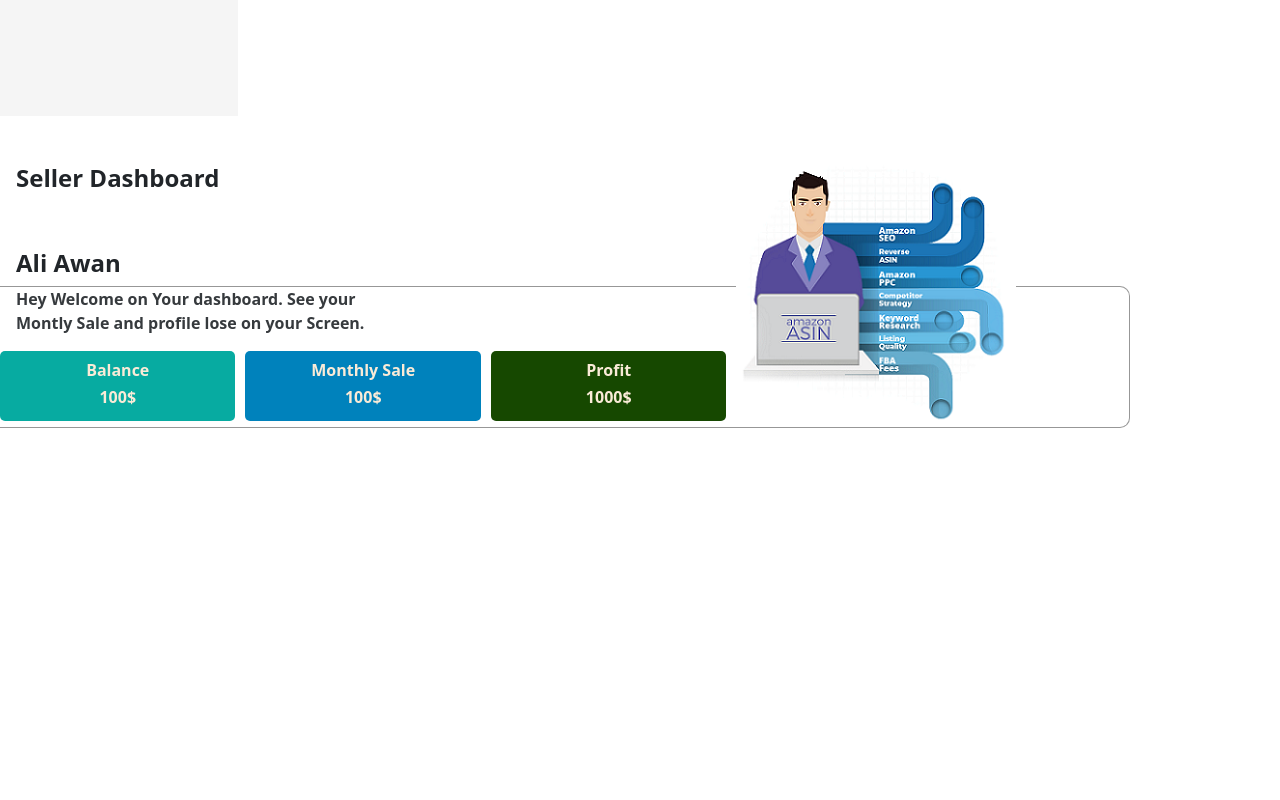
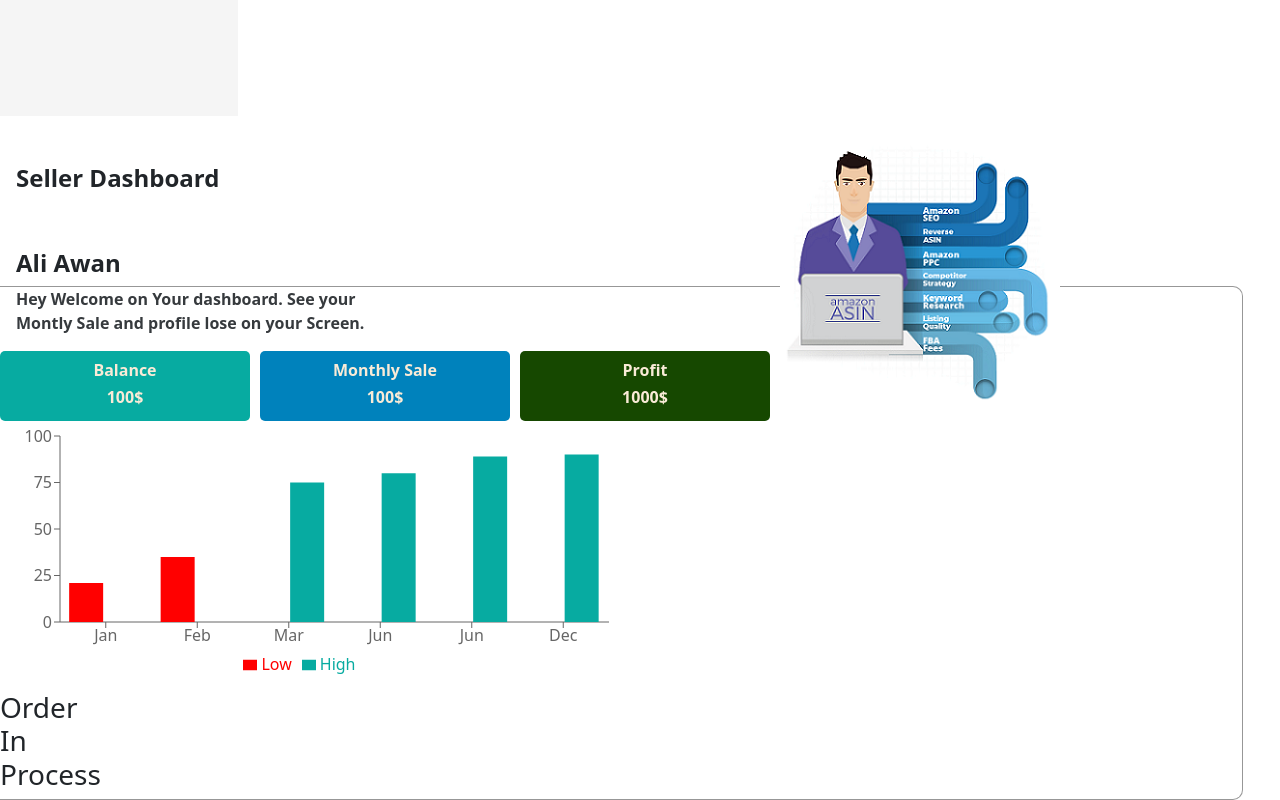
Before and after one commit to MZakria3637/Screens, a React (Create React App) app: page /account/changepass in a window 1280 px wide. Shown: the part 684-1484 px from the top of the page. Before the commit the page ends 1112 px from the top, so only its background shows below. Built offline with nearby package versions, Linux system fonts and the light colour scheme.

Commit message:
chart added

```diff
--- a/src/Seller/Dashboard/charts.js
+++ b/src/Seller/Dashboard/charts.js
@@ -1,34 +1,39 @@
 import React from 'react'
-var CanvasJSReact = require('./canvasjs.react');
-var CanvasJS = CanvasJSReact.CanvasJS;
-var CanvasJSChart = CanvasJSReact.CanvasJSChart;
-function Charts() {
-    const options = {
-        title: {
-            text: "Basic Column Chart"
-        },
-        data: [
-            {
-                // Change type to "doughnut", "line", "splineArea", etc.
-                type: "column",
-                dataPoints: [
-                    { label: "Apple", y: 10 },
-                    { label: "Orange", y: 15 },
-                    { label: "Banana", y: 25 },
-                    { label: "Mango", y: 30 },
-                    { label: "Grape", y: 28 }
-                ]
-            }
-        ]
-    }
-    return (
-        <div>
-            <CanvasJSChart options={options}
-            /* onRef={ref => this.chart = ref} */
-            />
-            {/*You can get reference to the chart instance as shown above using onRef. This allows you to access all chart properties and methods*/}
-        </div>
-    )
+import { ResponsiveContainer, BarChart, Bar, CartesianGrid, XAxis, YAxis, Tooltip, Legend } from 'recharts';
+
+const data = [
+  { label: 'Jan', Low: 21,  },
+  { label: 'Feb', Low: 35 },
+  { label: 'Mar', High: 75, },
+  { label: 'Jun', High: 80,  },
+    { label: 'Jun', High: 89,  },
+    { label: 'Dec', High: 90,},
+
+];
+
+export default function Charts() {
+  return (
+    <div className="row">
+      <div className="section col-md-6">
+        <div className="section-content">
+          <ResponsiveContainer width="100%" height={270}>
+            <BarChart data={data} margin={{ top: 15, right: 0, bottom: 15, left: 0 }}>
+              <XAxis dataKey="label" />
+              <YAxis />
+                          <CartesianGrid stroke="##FFFFFF" strokeDasharray="5 5" />
+              <Tooltip />
+              <Legend/>
+                          <Bar dataKey="Low" fill="#FF0000" />
+                          <Bar dataKey="High" fill="#07ABA1" />
+            </BarChart>
+          </ResponsiveContainer>
+              </div>
+              <div className=" col-md-2">
+                  <h3>Order In Process</h3>
+
+              </div>
+      </div>
+
+    </div>
+  )
 }
-
-export default Charts
--- a/src/Seller/Dashboard/dashboard.css
+++ b/src/Seller/Dashboard/dashboard.css
@@ -1,6 +1,6 @@
 .dashboard{
     border: 1px solid rgb(49, 49, 49,0.5);
-    width: 90%;
+    width: 99%;
     border-left: none;
     border-top-right-radius: 10px;
     border-bottom-right-radius:10px ;
--- a/src/Seller/Dashboard/dashboard.js
+++ b/src/Seller/Dashboard/dashboard.js
@@ -1,4 +1,4 @@
-import { List, ListItem, ListItemIcon, ListItemText, SvgIcon, Typography } from '@mui/material'
+import { List, ListItem, ListItemIcon, ListItemText, Typography } from '@mui/material'
 import { Box } from '@mui/system'
 import React, { useState, useEffect } from 'react'
 import Avatar from '@mui/material/Avatar';
--- a/src/Seller/Dashboard/mainDashboard.js
+++ b/src/Seller/Dashboard/mainDashboard.js
@@ -1,6 +1,7 @@
 import React from 'react';
 import "./dashboard.css";
 import DashboardIcon from "./../../assets/amzon.png";
+import Charts from "./charts";
 function MainDashboard() {
     return (
         <div>
@@ -23,10 +24,12 @@ function MainDashboard() {
                         <h6 className="fw-bold">1000$</h6>
                             </div>
                     <div className="amazon">
-                    <img className="" src={DashboardIcon} />
+                    <img alt="Null" className="" src={DashboardIcon} />
                     </div>
                 </div>
-</div>
+                <Charts />
+            </div>
+
         </div>
     )
 }
```
